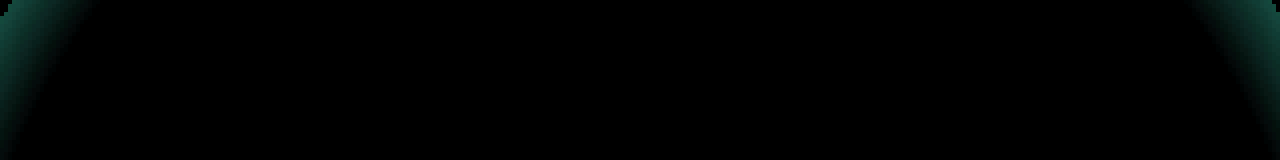
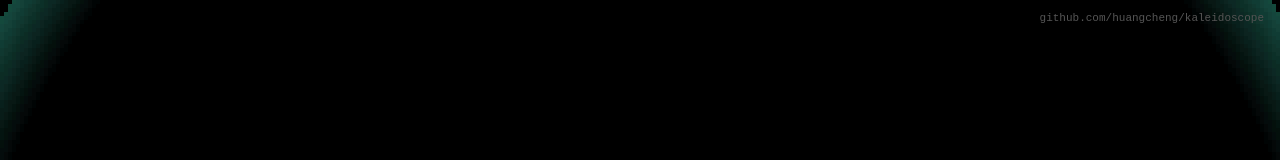
Before and after one commit to huangcheng/kaleidoscope, a plain HTML site: page index.html in a window 1280 px wide. Shown: the top 160 px of the page. Drawn offline with Linux system fonts and the light colour scheme.

Commit message:
Add GitHub repo link to web page

```diff
--- a/index.html
+++ b/index.html
@@ -19,10 +19,18 @@
     position: fixed; top: 50%; left: 50%; transform: translate(-50%, -50%);
     color: #666; font: 16px monospace;
 }
+#repo-link {
+    position: fixed; top: 12px; right: 16px;
+    color: #555; font: 11px monospace; text-decoration: none;
+    opacity: 0; transition: opacity 0.3s;
+}
+#repo-link:hover { color: #aaa; }
+body:hover #repo-link { opacity: 1; }
 </style>
 </head>
 <body>
 <div id="loading">Loading…</div>
+<a id="repo-link" href="https://github.com/huangcheng/kaleidoscope" target="_blank" rel="noopener">github.com/huangcheng/kaleidoscope</a>
 <canvas id="screen"></canvas>
 <div id="overlay">
     Space: next effect &nbsp; c: colour cycling &nbsp; d: drawing &nbsp; a: auto-switch &nbsp; Esc: quit
```
